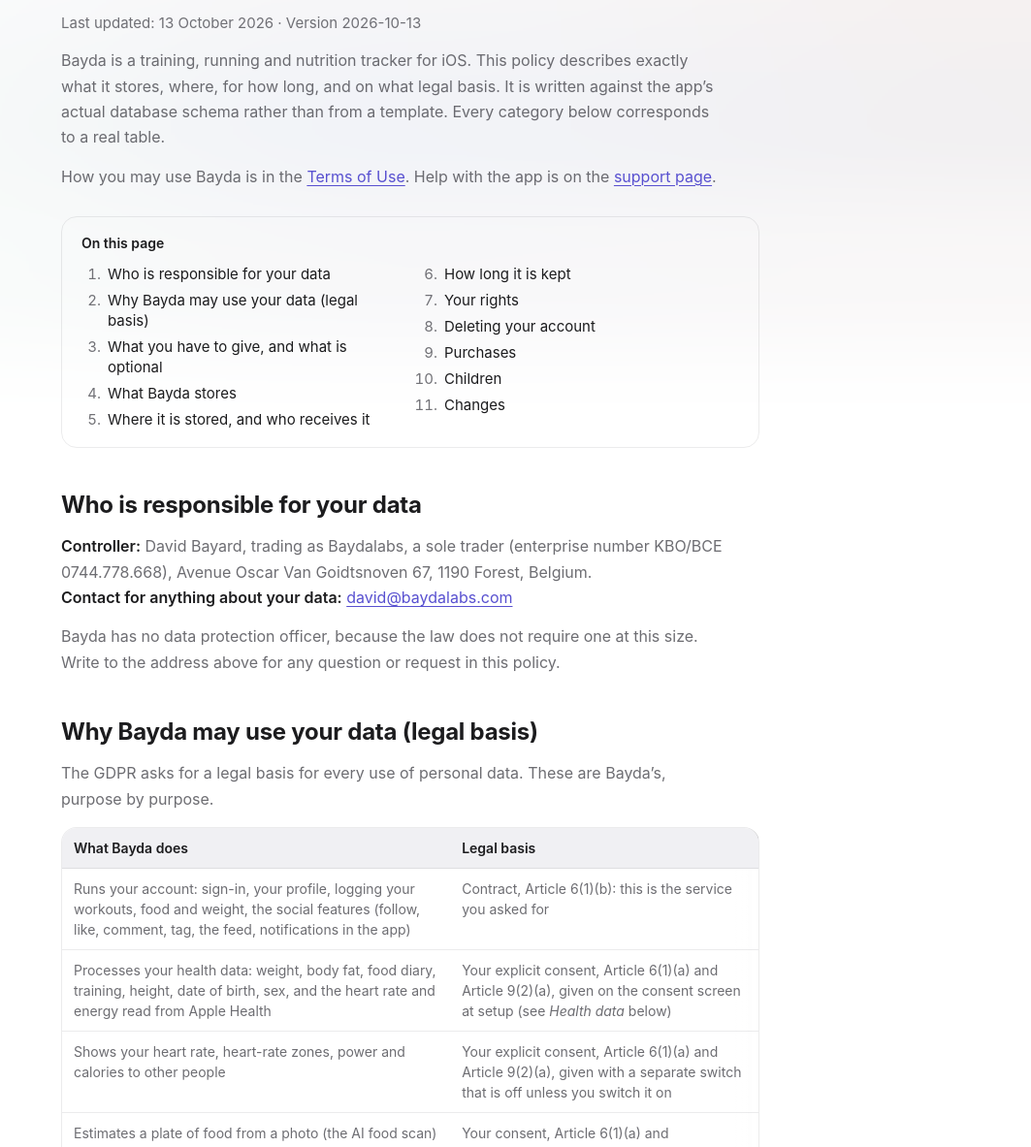
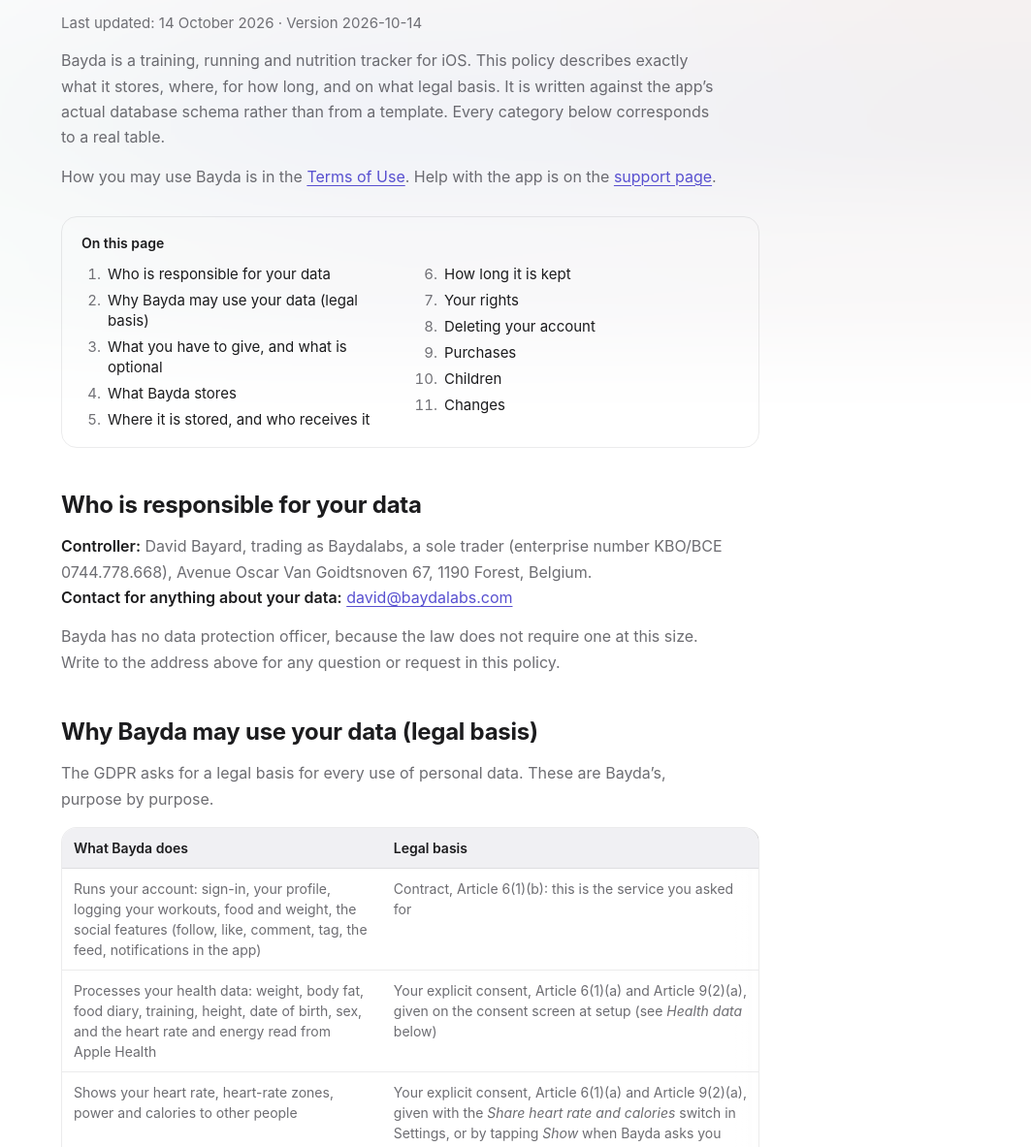
Before and after one commit to Baydalabs/baydalabs.github.io, a plain HTML site: page privacy/index.html in a window 1280 px wide. Shown: the part 197-1380 px from the top of the page at 97% size, without its empty margins (217-1280 px from the left). Drawn offline with Linux system fonts and the light colour scheme.

Commit message:
Publish site from cf2a8fd5

```diff
--- a/privacy/index.html
+++ b/privacy/index.html
@@ -42,7 +42,7 @@
   <a class="skip" href="#main">Skip to content</a>
   <header class="site-header">
     <div class="wrap">
-      <a class="brand" href="/" aria-label="Bayda home"><img class="brand-logo" src="/assets/wordmark.png" alt="Bayda" width="77" height="24"></a>
+      <a class="brand" href="/" aria-label="Bayda home"><img class="brand-logo" src="/assets/wordmark.png" alt="Bayda" width="80" height="24"></a>
       <nav class="nav" aria-label="Main">
         <ul class="nav-links">
           <li><a href="/#scan">Features</a></li>
@@ -61,7 +61,7 @@
     <article class="doc doc--legal">
 <h1>Privacy policy</h1>
 
-<p class="doc-meta"><span>Last updated: 13 October 2026</span><span class="sep" aria-hidden="true"> · </span><span>Version 2026-10-13</span></p>
+<p class="doc-meta"><span>Last updated: 14 October 2026</span><span class="sep" aria-hidden="true"> · </span><span>Version 2026-10-14</span></p>
 
 <p>Bayda is a training, running and nutrition tracker for iOS. This policy describes exactly what it stores, where, for how long, and on what legal basis. It is written against the app’s actual database schema rather than from a template. Every category below corresponds to a real table.</p>
 
@@ -84,7 +84,7 @@
 <tbody>
 <tr><td>Runs your account: sign-in, your profile, logging your workouts, food and weight, the social features (follow, like, comment, tag, the feed, notifications in the app)</td><td>Contract, <span class="nw">Article 6(1)(b)</span>: this is the service you asked for</td></tr>
 <tr><td>Processes your health data: weight, body fat, food diary, training, height, date of birth, sex, and the heart rate and energy read from Apple Health</td><td>Your explicit consent, <span class="nw">Article 6(1)(a)</span> and <span class="nw">Article 9(2)(a)</span>, given on the consent screen at setup (see <em>Health data</em> below)</td></tr>
-<tr><td>Shows your heart rate, heart-rate zones, power and calories to other people</td><td>Your explicit consent, <span class="nw">Article 6(1)(a)</span> and <span class="nw">Article 9(2)(a)</span>, given with a separate switch that is off unless you switch it on</td></tr>
+<tr><td>Shows your heart rate, heart-rate zones, power and calories to other people</td><td>Your explicit consent, <span class="nw">Article 6(1)(a)</span> and <span class="nw">Article 9(2)(a)</span>, given with the <em>Share heart rate and calories</em> switch in Settings, or by tapping <em>Show</em> when Bayda asks you once after your first session with heart rate; off unless you choose it</td></tr>
 <tr><td>Estimates a plate of food from a photo (the AI food scan)</td><td>Your consent, <span class="nw">Article 6(1)(a)</span> and <span class="nw">Article 9(2)(a)</span>, asked before the first photo is sent</td></tr>
 <tr><td>Sends push notifications</td><td>Your consent, <span class="nw">Article 6(1)(a)</span>: the notification permission on your phone</td></tr>
 <tr><td>Keeps the service secure and fair: rate limits, reports and moderation, refusing blocked words in comments and names, diagnostic logs and crash reports, the check for a newer build</td><td>Legitimate interests, <span class="nw">Article 6(1)(f)</span>: keeping Bayda safe, working and free of abuse. You can object, see <em>Your rights</em></td></tr>
@@ -120,9 +120,9 @@
 <li>your <strong>app settings</strong>: which meal sections you use, whether workout calories are added to your target, the rest timer, and your reminders and their times, so they come back when you sign in again or on another phone. Only you can read them.</li>
 </ul>
 
-<p>Under the GDPR this is <strong>special-category data concerning health (Article 9)</strong>. The lawful basis is your <strong>explicit consent (<span class="nw">Article 9(2)(a)</span>)</strong>, which Bayda asks for on a screen of its own before you enter any health information, at the start of setup. It says what is stored and why, and you agree by tapping <em>I agree</em>. Bayda records when you agreed and to which version of this policy, and that record is part of your data. Accounts created before 12 October 2026, during testing, were not shown this screen; your data export shows this as "pre_launch_tester", and you can withdraw by deleting your account. Bayda cannot work without this consent, so if you do not agree you cannot use the app. You can withdraw that consent at any time by deleting your account, which erases the data (see <em>Deleting your account</em>). In the app that is <em>Profile ▸ Settings ▸ Data &amp; account ▸ Withdraw health data consent</em>, which asks the same two confirmations as <em>Delete my account</em>. A consent to process health data is needed for Bayda to work at all, so there is no way to keep the account and withdraw it.</p>
+<p>Under the GDPR this is <strong>special-category data concerning health (Article 9)</strong>. The lawful basis is your <strong>explicit consent (<span class="nw">Article 9(2)(a)</span>)</strong>, which Bayda asks for on a screen of its own at the end of setup, before anything you entered leaves your phone. It says what is stored and why, and you agree by tapping <em>I agree</em>. Bayda records when you agreed and to which version of this policy, and that record is part of your data. Accounts created before 12 October 2026, during testing, were not shown this screen; your data export shows this as "pre_launch_tester", and you can withdraw by deleting your account. Bayda cannot work without this consent, so if you do not agree you cannot use the app. You can withdraw that consent at any time by deleting your account, which erases the data (see <em>Deleting your account</em>). In the app that is <em>Profile ▸ Settings ▸ Data &amp; account ▸ Withdraw health data consent</em>, which asks the same two confirmations as <em>Delete my account</em>. A consent to process health data is needed for Bayda to work at all, so there is no way to keep the account and withdraw it.</p>
 
-<p><strong>Showing your heart rate to other people is off unless you switch it on.</strong> What your body measured during a session (heart rate, its readings, your heart-rate zones, power and calories) is shown with that session to whoever can see it only if you switch on sharing: the separate switch on the consent screen (<em>Also share my heart rate</em>), which starts off and is not needed to use Bayda, or <em>Share heart rate and calories</em> under <em>Profile ▸ Settings ▸ Visibility</em>. Turning it off removes these figures from every session already shared, and while it is off the database itself refuses to publish them. You can also hide them on any single session (<em>Hidden details</em>, below). From 6 to 12 October 2026 sharing was on by default; on 12 October 2026 it was switched off for every account that had not switched it on itself, and the figures shared under that default were taken down.</p>
+<p><strong>Showing your heart rate to other people is off unless you switch it on.</strong> What your body measured during a session (heart rate, its readings, your heart-rate zones, power and calories) is shown with that session to whoever can see it only if you switch on sharing with <em>Share heart rate and calories</em> under <em>Profile ▸ Settings ▸ Visibility</em>, which starts off and is not needed to use Bayda. After your first session with heart rate, Bayda asks you once whether to show it; <em>Not now</em> leaves it off and you are not asked again. Agreeing on the consent screen does not switch it on. Turning it off removes these figures from every session already shared, and while it is off the database itself refuses to publish them. You can also hide them on any single session (<em>Hidden details</em>, below). From 6 to 12 October 2026 sharing was on by default; on 12 October 2026 it was switched off for every account that had not switched it on itself, and the figures shared under that default were taken down.</p>
 
 <p><strong>Your food diary, weight and body fat, height, date of birth, sex, calorie and macro targets, goals, the history of your targets and goals, the days you mark complete, and your choice of Home cards are never shared with anyone.</strong> There is no setting that shares them. They are readable only by your own account, enforced in the database itself and not merely in the app.</p>
 
```
Also changed, not shown: 404.html (+1 -1 lines), index.html (+1 -1 lines), legal/index.html (+1 -1 lines), support/index.html (+1 -1 lines), terms/index.html (+1 -1 lines), assets/apple-touch-icon.png, assets/favicon.png, assets/logo-192.png, assets/og.jpg, assets/wordmark.png.
